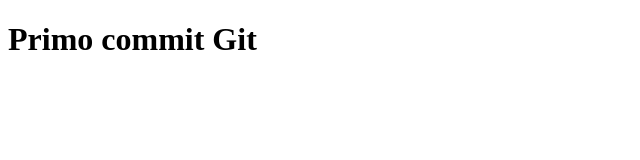
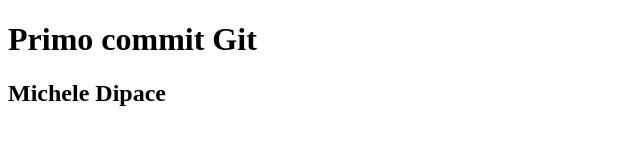
Before and after one commit to micheledipace/ngw-primo-commit-git, a plain HTML site: page index.html in a window 1280 px wide. Shown: the whole page, without its empty margins (0-640 px from the left). Drawn offline with Linux system fonts and the light colour scheme.

Commit message:
primo commit git

```diff
--- a/index.html
+++ b/index.html
@@ -7,5 +7,6 @@
   </head>
   <body>
     <h1>Primo commit Git</h1>
+    <h2>Michele Dipace</h2>
   </body>
 </html>
```
